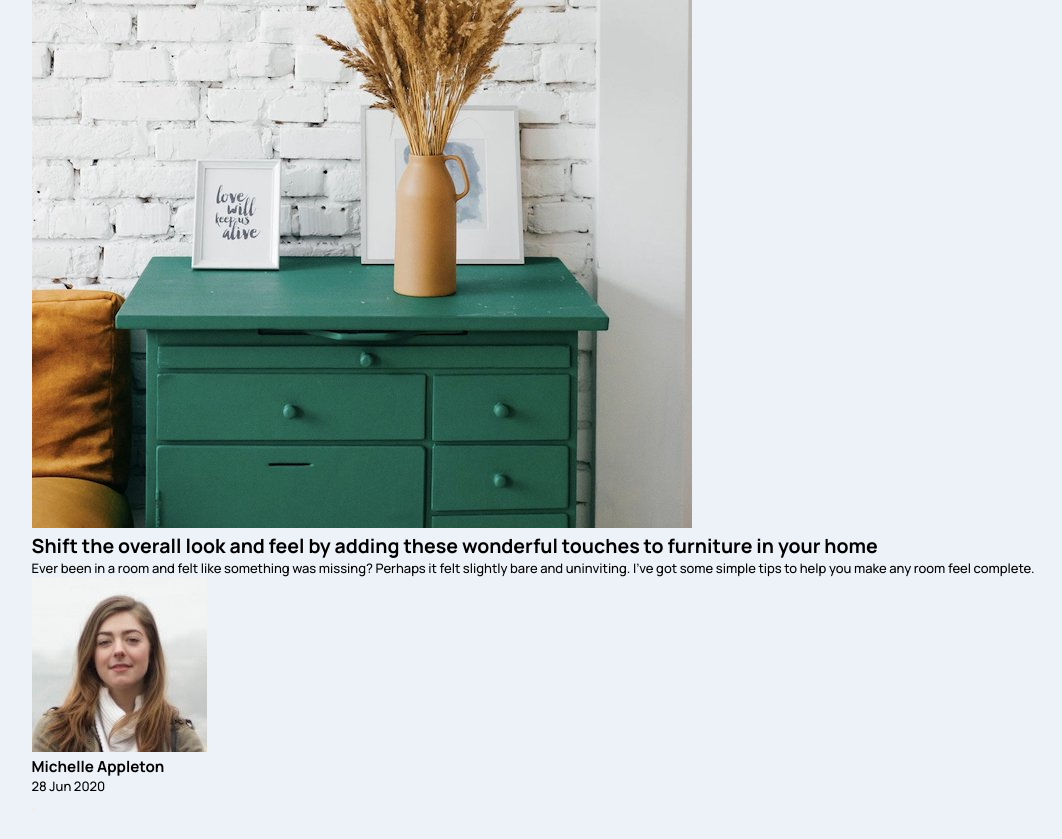
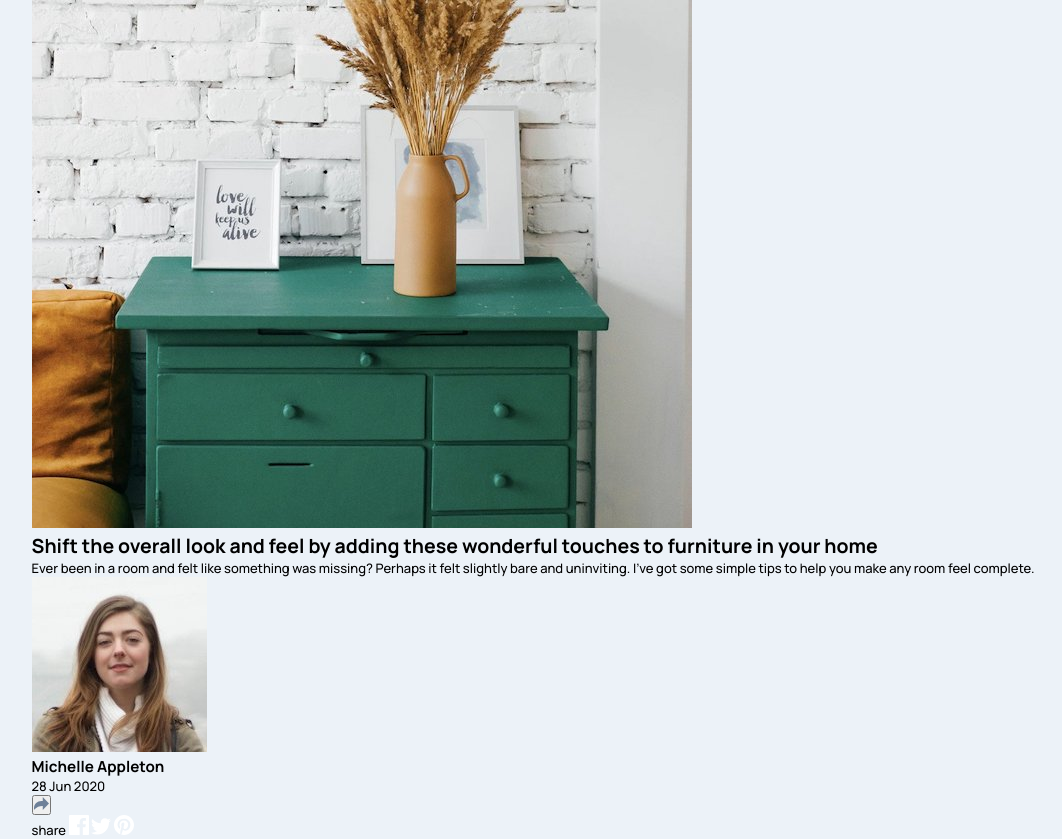
Before and after one commit to JuanPabloG96/Frontend-Mentor-article-preview-component, a plain HTML site: page index.html in a window 1280 px wide. Shown: the whole page, without its empty margins (107-1169 px from the left). Before the commit the page ends 813 px from the top, so only its background shows below. Drawn offline with Linux system fonts and the light colour scheme.

Commit message:
index.html share section update

```diff
--- a/index.html
+++ b/index.html
@@ -34,11 +34,24 @@
             </span>
           </div>
         </div>
-        <button class="btn--share" title="Share"></button>
+        <button class="btn--share" title="Share">
+          <img src="images/icon-share.svg" alt="icon-share">
+        </button>
       </article>
     </section>
     <section class="card__share">
+      <span class=".card__share--text">share</span>
+      <i class="social-icon">
+        <img src="images/icon-facebook.svg" alt="icon-facebook" title="facebook">
+      </i>
+      <i class="social-icon">
+        <img src="images/icon-twitter.svg" alt="icon-twitter" title="twitter">
+      </i>
+      <i class="social-icon">
+        <img src="images/icon-pinterest.svg" alt="icon-pinterest" title="pinterest">
+      </i>
 
+      <div class="triangle"></div>
     </section>
   </article>
 
```
